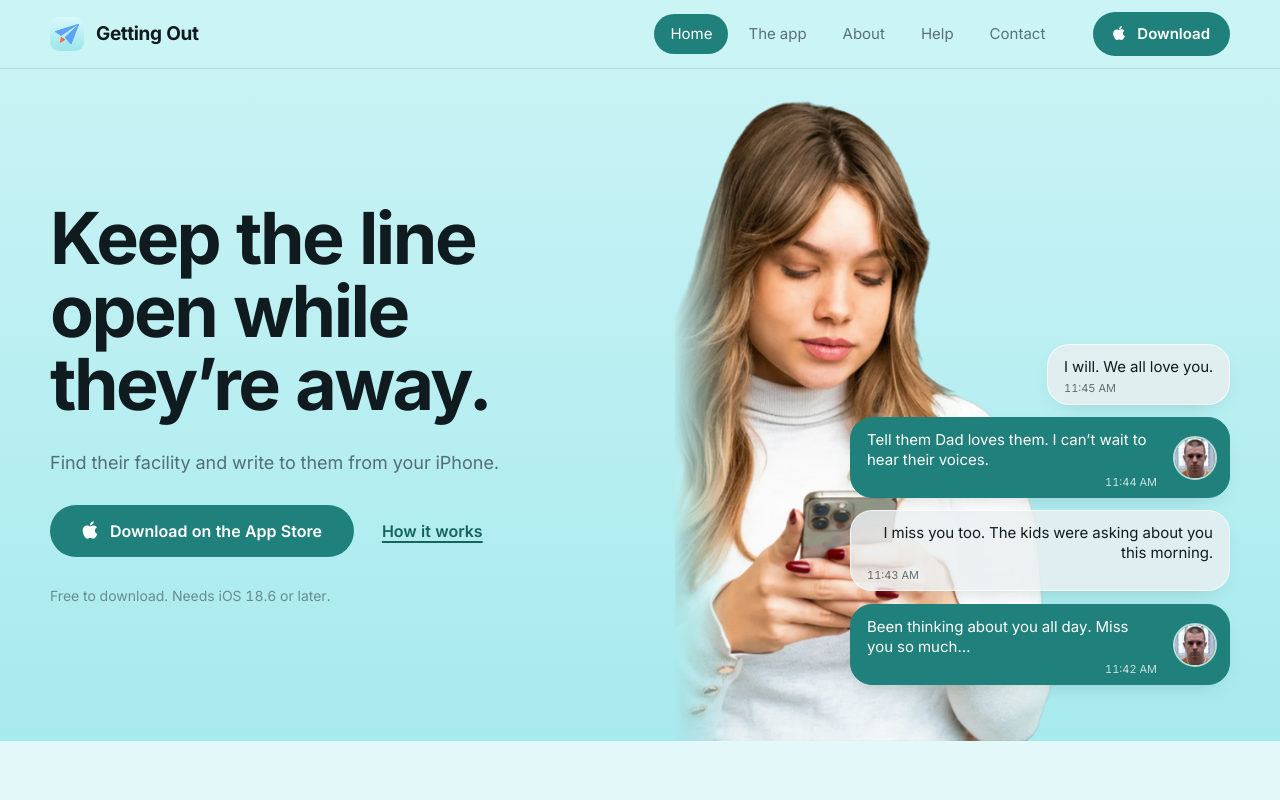
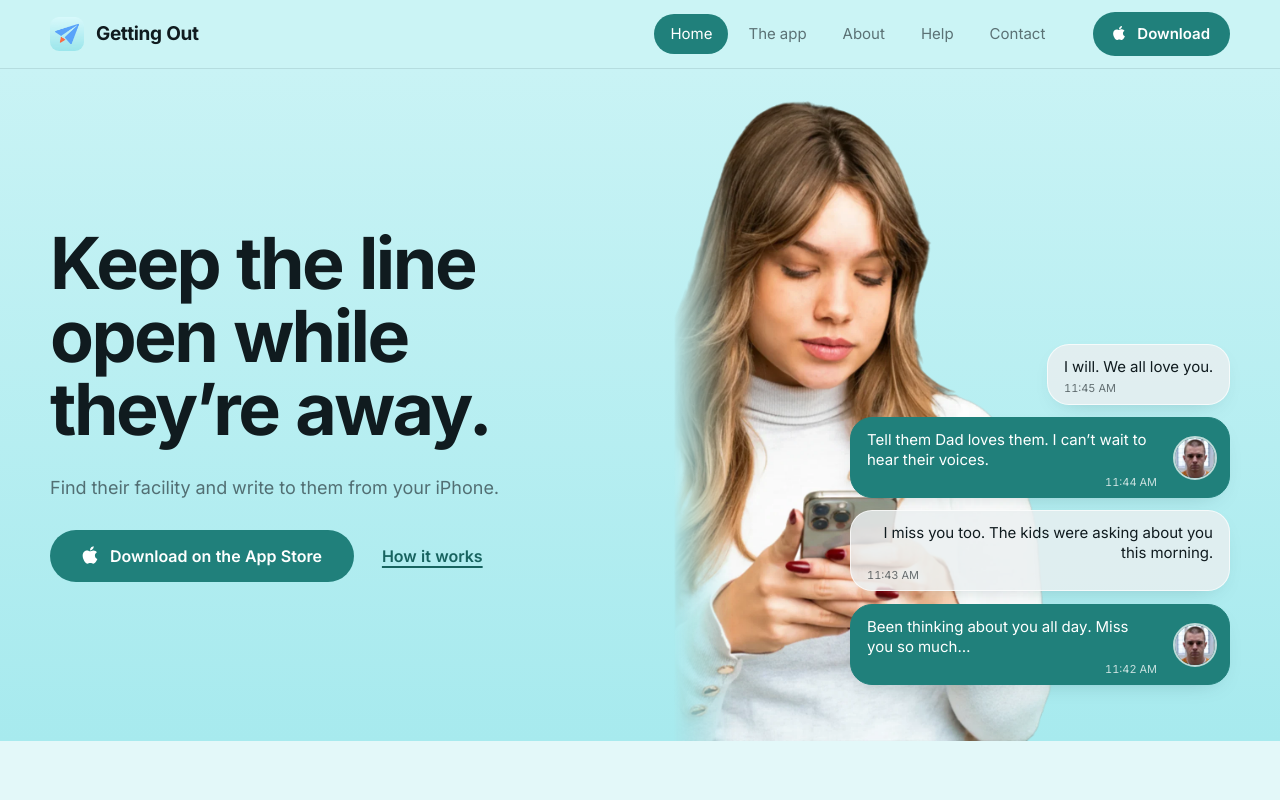
Before and after one commit to norin-web/GTLO2, a React (Vite) app: page / in a window 1280 px wide. Shown: the top 800 px of the page. Built offline with nearby package versions, Linux system fonts and the light colour scheme.

Commit message:
Drop the fine print under the hero buttons

```diff
--- a/src/app/pages/Home.tsx
+++ b/src/app/pages/Home.tsx
@@ -45,7 +45,6 @@ export default function Home() {
               <Btn href={app.url}>Download on the App Store</Btn>
               <a className="textlink" href="#story">How it works</a>
             </div>
-            <p className="ob__fine">Free to download. Needs iOS {app.minIOS} or later.</p>
           </div>
           <div className="ob__scene">
             <img className="ob__photo" src={img("/images/woman-phone.webp")} alt="A woman reading a message on her iPhone" width={900} height={1518} />
--- a/src/styles/index.css
+++ b/src/styles/index.css
@@ -156,7 +156,6 @@ ul, ol { padding: 0; list-style: none; }
 .ob__grid { display: grid; grid-template-columns: minmax(0, 1fr) minmax(0, 1fr); gap: var(--col-gap); align-items: end; }
 .ob__copy { display: grid; gap: 28px; justify-items: start; align-self: center; padding: clamp(48px, 6vw, 96px) 0; }
 .ob__cta { display: flex; align-items: center; gap: 28px; flex-wrap: wrap; }
-.ob__fine { font-size: 14px; color: var(--faint); }
 .ob__scene { position: relative; min-height: 560px; display: flex; justify-content: flex-start; align-items: flex-end; }
 .ob__photo { width: min(100%, 380px); height: auto; margin-top: 32px; -webkit-mask-image: linear-gradient(to right, transparent, var(--mask) 16%); mask-image: linear-gradient(to right, transparent, var(--mask) 16%); }
 .ob__thread { position: absolute; right: 0; bottom: 56px; width: min(100%, 380px); display: flex; flex-direction: column; align-items: flex-end; gap: 12px; }
```
